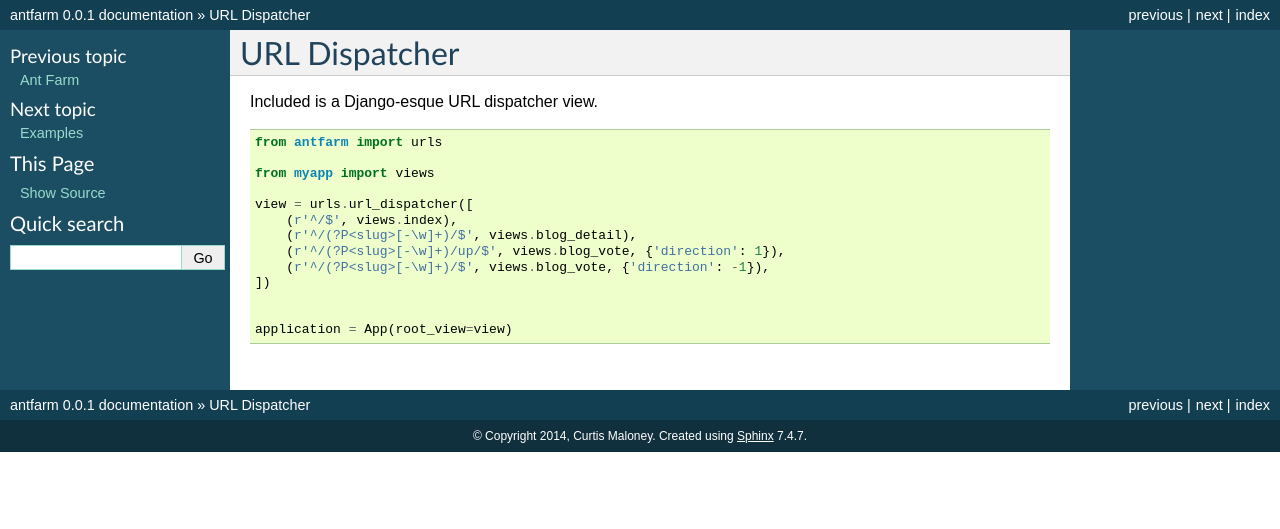
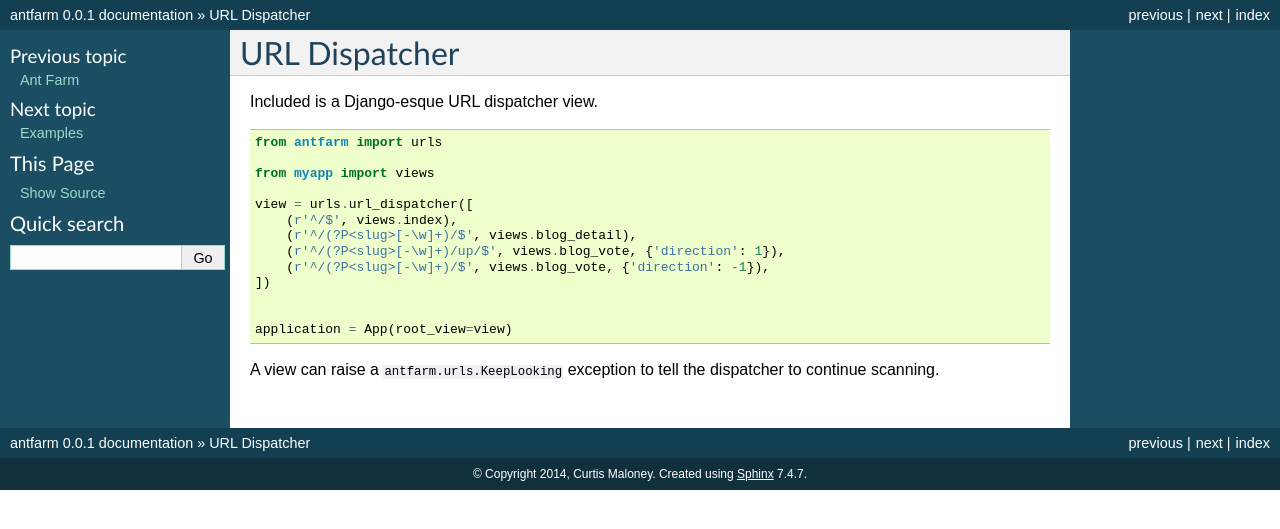
Before and after one commit to funkybob/antfarm, a Sphinx documentation site: the page built from docs/urls.rst, in a window 1280 px wide. Shown: the top 529 px of the page. Built offline with Sphinx 7.4.7, drawn with Linux system fonts in a browser that asks for light colours.

Commit message:
More docs

```diff
--- a/docs/index.rst
+++ b/docs/index.rst
@@ -28,7 +28,7 @@ QuickStart
 
 
 Contents:
---------
+---------
 
 
 .. toctree::
--- a/docs/urls.rst
+++ b/docs/urls.rst
@@ -19,3 +19,7 @@ Included is a Django-esque URL dispatcher view.
 
 
     application = App(root_view=view)
+
+
+A view can raise a ``antfarm.urls.KeepLooking`` exception to tell the
+dispatcher to continue scanning.
```
